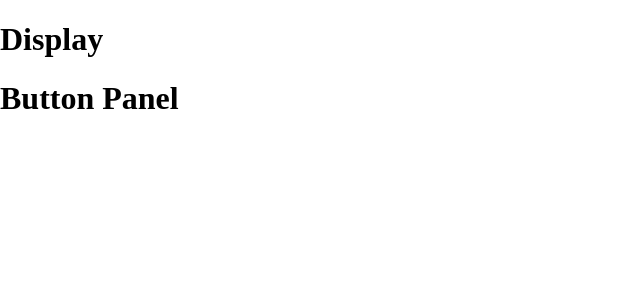
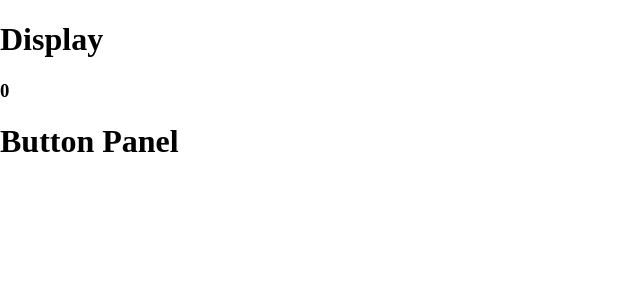
Before and after one commit to KumarAmitt/calculator, a React (Create React App) app: page / in a window 1280 px wide. Shown: the top 300 px of the page, without its empty margins (0-640 px from the left). Built offline with nearby package versions, Linux system fonts and the light colour scheme.

Commit message:
Finish Button and Display functions

```diff
--- a/src/components/App.js
+++ b/src/components/App.js
@@ -4,7 +4,7 @@ import ButtonPanel from './ButtonPanel';
 
 const App = () => (
   <>
-    <Display />
+    <Display result="0" />
     <ButtonPanel />
   </>
 );
--- a/src/components/Display.js
+++ b/src/components/Display.js
@@ -1,9 +1,19 @@
 import React from 'react';
+import PropTypes from 'prop-types';
 
-const Display = () => (
+const Display = ({ result }) => (
   <>
     <h1>Display</h1>
+    <h3>{result}</h3>
   </>
 );
 
+Display.defaultProps = {
+  result: '0',
+};
+
+Display.propTypes = {
+  result: PropTypes.string,
+};
+
 export default Display;
```
Also changed, not shown: src/components/Button.js (+6 -1 lines).
